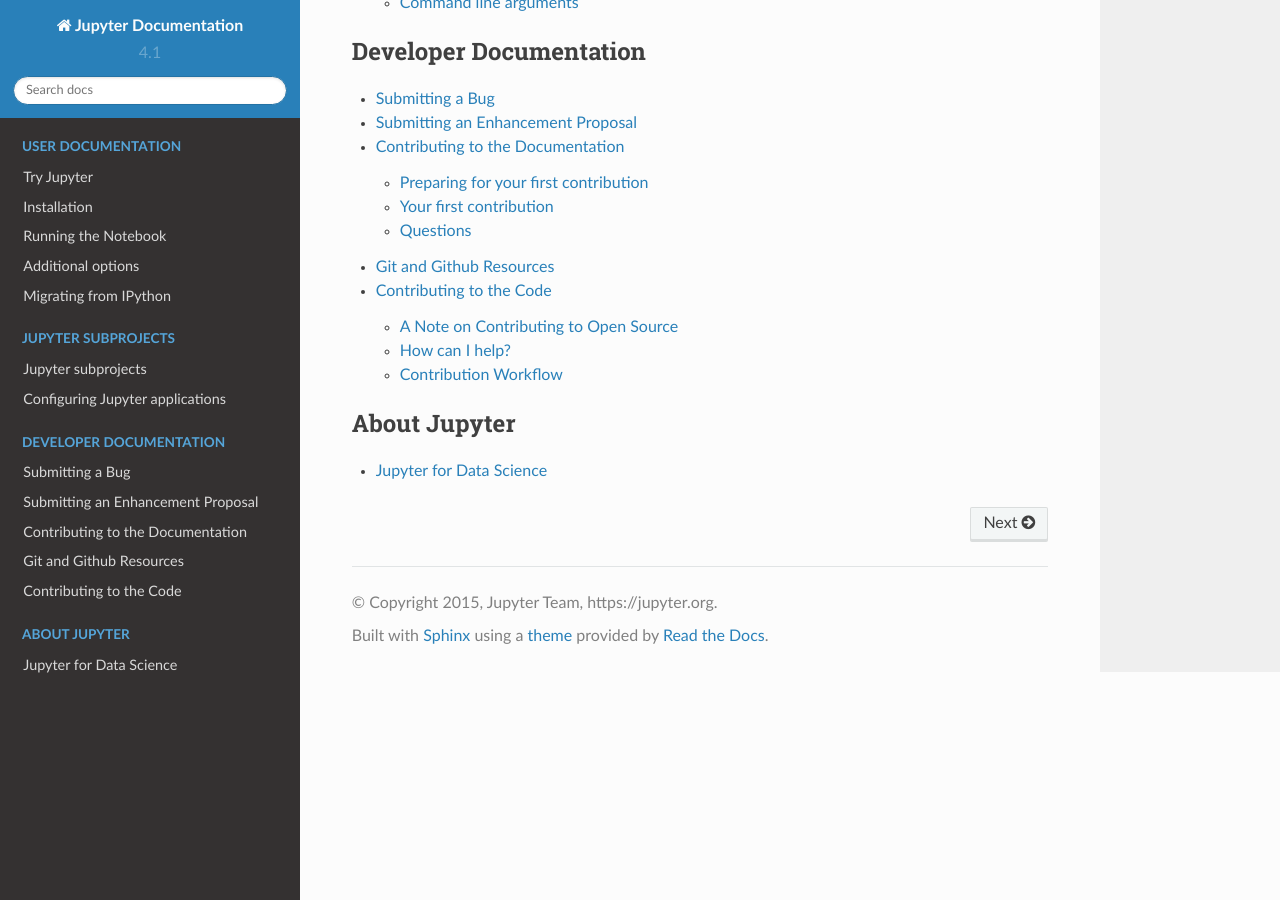
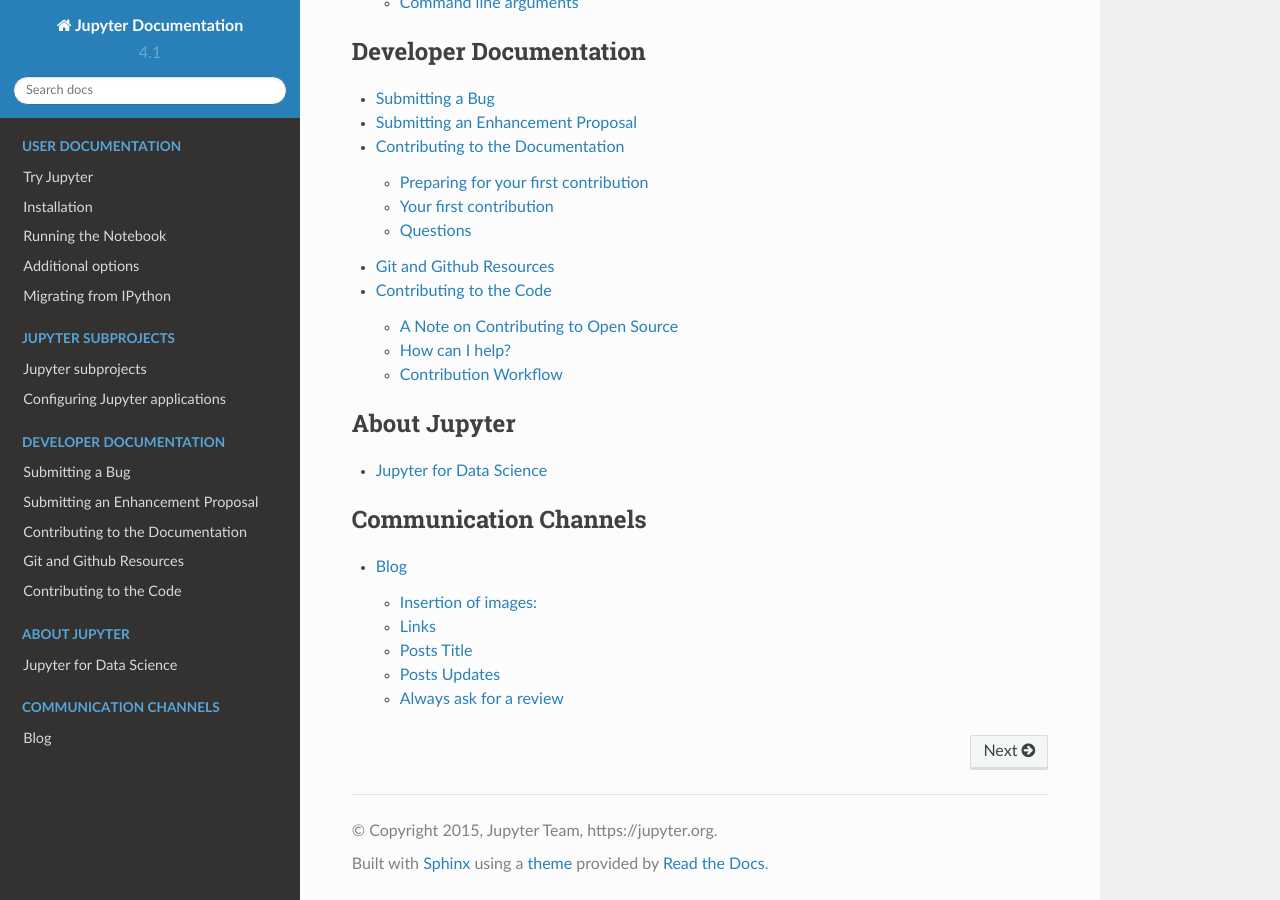
Before and after one commit to jupyter/jupyter, a Sphinx documentation site: the page built from docs/source/index.rst, in a window 1280 px wide and 900 px high, scrolled down 1417 px. Built offline with Sphinx 7.4.7 and the Read the Docs theme 2.0.0, drawn with Linux system fonts in a browser that asks for light colours; pages that are not in the unit, such as notebooks, are missing from menus; some of the changed lines change nothing that is shown.

Commit message:
Add instructions for blog

```diff
--- /dev/null
+++ b/docs/source/blog.rst
@@ -0,0 +1,69 @@
+Blog
+====
+
+We publish on `blog.jupyter.org` using the Ghost blog platform. Here are some
+guideline and warnings for authors using our blog platform either regularly, or
+as guests.
+
+If you have any doubt, ask someone that have already published, some things
+cannot be easily undone.
+
+You want to publish something on our blog ? Feel free to ask us, tell us what
+you want to write about. Hope fully it's Jupyter related ! We are always happy
+to get new content. If you don't feel comfortable writing on your own, we can
+alway help you to write you post.
+
+
+Insertion of images:
+--------------------
+
+Try not to link to external images, if you want to put an image in the post,
+insert ``![]()`` in the editor and drag and drop from your desktop into the new
+created field. External images can change, and can break the blog post if they
+are taken down, if you drag and drop images they will be served from the same
+Content delivery network as the blog, which will insure the best experience for
+our readers.
+
+The image you see at the  top of our blog posts are set from within the
+metadata field, not using the `![]()`. They are treated differently that
+inlined images by many feeds reader (especially on mobile) and allow user on
+slow connection  to read the content of the blog earlier, which is a much
+better experience.
+
+
+Links
+-----
+
+Do not use minified links when possible, the multiple redirect of minified
+links make the Mobile browsing experience a pain. If you need analytics of
+number of page view, this is tracked by Google analytics.
+
+
+Posts Title
+-----------
+
+Alway check in the metadata fields that a blog post has a title and a canonical
+URL, is possible put the date in the canonical URL, in particular for events
+like jupyter-day, that can occur several time. The date of the even can differ
+from the date of the blog post.
+
+Once you publish a Post, **never** change the title or the url, as it will
+break links of tweets, and RSS feeds. Keep in mind that when publishing some
+platform cache the url immediately, so changing the title will leads a lot of
+people to hit a 404 page.
+
+Posts Updates
+-------------
+
+People that are subscribe to the blog might receive notification at every
+update of the post that is made. So use updates and fixes parsimoniously.
+It is OK to wait a few hours to fix a typo.
+
+Always ask for a review
+-----------------------
+
+Once you think you are done, ask someone else to reread your post, and check
+the various parameters that you might have forgotten before publishing.
+You are not on your own, this is teamwork !
+If we do things in a hurry you will probably spend more time fixing mistakes
+that actually doing things right in a first place.
--- a/docs/source/index.rst
+++ b/docs/source/index.rst
@@ -78,3 +78,9 @@
    :caption: About Jupyter
 
    data_science
+
+.. toctree::
+    :maxdepth: 2
+    :caption: Communication Channels
+
+    blog
```
